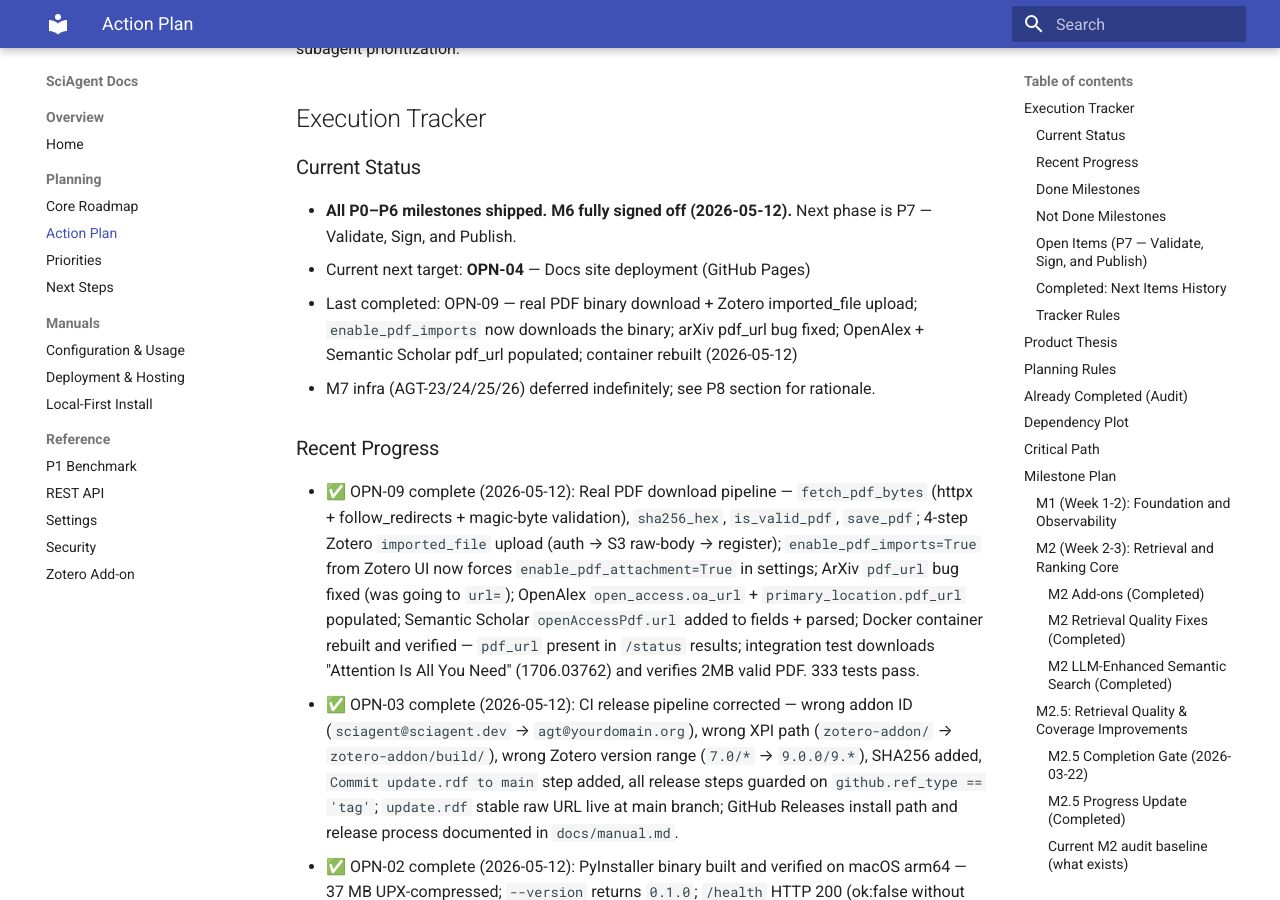
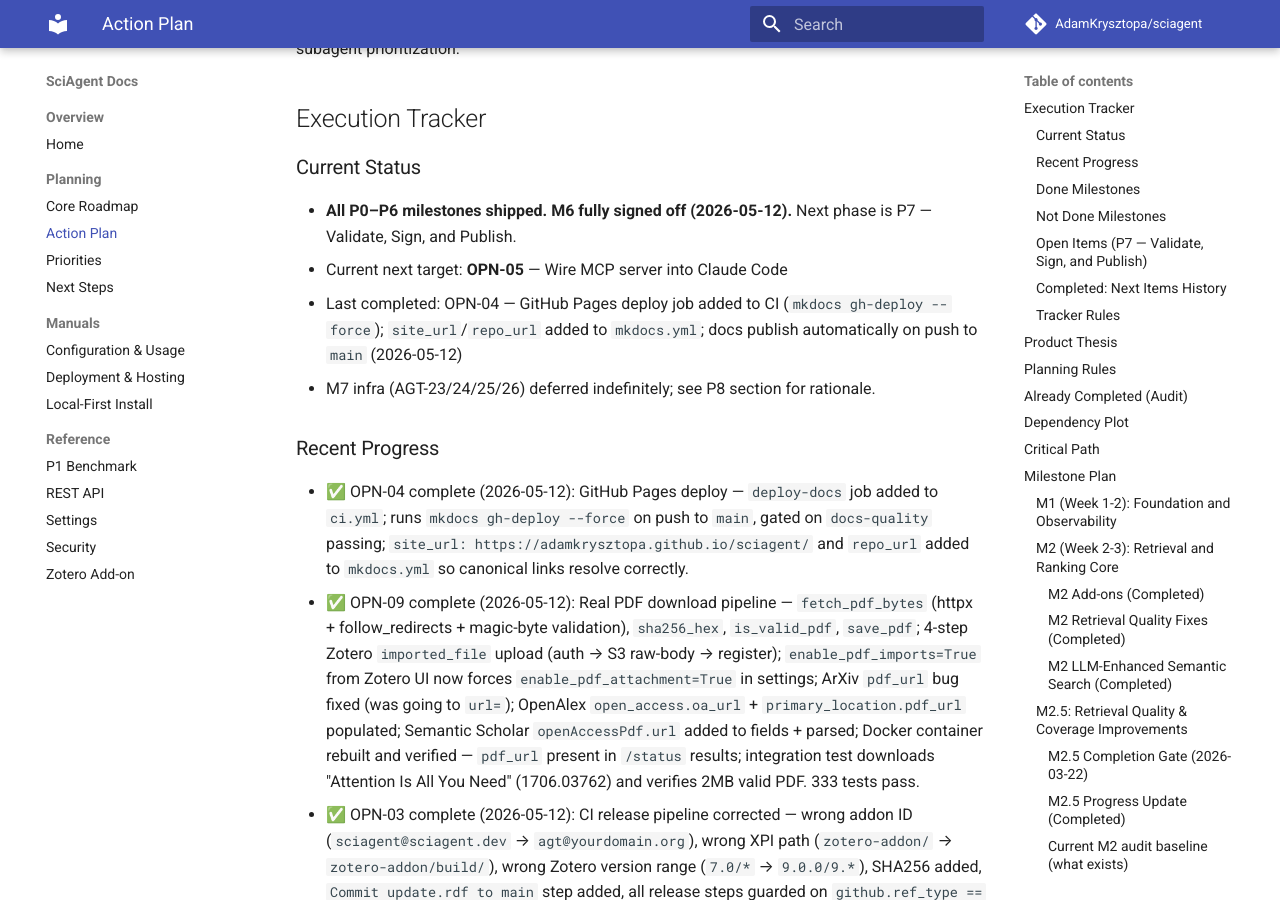
Before and after one commit to AdamKrysztopa/sciagent, an MkDocs documentation site: the page built from docs/actionable-plan.md, in a window 1280 px wide and 900 px high, scrolled down 288 px. Built offline with MkDocs 1.6.1 and Material for MkDocs 9.7.7, drawn with Linux system fonts in a browser that asks for light colours; comment, search, counter and statistics services are not loaded; some of the changed text lies outside the part shown.

Commit message:
feat(ci): add GitHub Pages deployment job to CI for automatic documentation publishing

```diff
--- a/docs/actionable-plan.md
+++ b/docs/actionable-plan.md
@@ -12,12 +12,13 @@ This document is synthesized from [core.md](core.md), [settings.md](settings.md)
 ### Current Status
 
 - **All P0–P6 milestones shipped. M6 fully signed off (2026-05-12).** Next phase is P7 — Validate, Sign, and Publish.
-- Current next target: **OPN-04** — Docs site deployment (GitHub Pages)
-- Last completed: OPN-09 — real PDF binary download + Zotero imported_file upload; `enable_pdf_imports` now downloads the binary; arXiv pdf_url bug fixed; OpenAlex + Semantic Scholar pdf_url populated; container rebuilt (2026-05-12)
+- Current next target: **OPN-05** — Wire MCP server into Claude Code
+- Last completed: OPN-04 — GitHub Pages deploy job added to CI (`mkdocs gh-deploy --force`); `site_url`/`repo_url` added to `mkdocs.yml`; docs publish automatically on push to `main` (2026-05-12)
 - M7 infra (AGT-23/24/25/26) deferred indefinitely; see P8 section for rationale.
 
 ### Recent Progress
 
+- ✅ OPN-04 complete (2026-05-12): GitHub Pages deploy — `deploy-docs` job added to `ci.yml`; runs `mkdocs gh-deploy --force` on push to `main`, gated on `docs-quality` passing; `site_url: https://adamkrysztopa.github.io/sciagent/` and `repo_url` added to `mkdocs.yml` so canonical links resolve correctly.
 - ✅ OPN-09 complete (2026-05-12): Real PDF download pipeline — `fetch_pdf_bytes` (httpx + follow_redirects + magic-byte validation), `sha256_hex`, `is_valid_pdf`, `save_pdf`; 4-step Zotero `imported_file` upload (auth → S3 raw-body → register); `enable_pdf_imports=True` from Zotero UI now forces `enable_pdf_attachment=True` in settings; ArXiv `pdf_url` bug fixed (was going to `url=`); OpenAlex `open_access.oa_url` + `primary_location.pdf_url` populated; Semantic Scholar `openAccessPdf.url` added to fields + parsed; Docker container rebuilt and verified — `pdf_url` present in `/status` results; integration test downloads "Attention Is All You Need" (1706.03762) and verifies 2MB valid PDF. 333 tests pass.
 - ✅ OPN-03 complete (2026-05-12): CI release pipeline corrected — wrong addon ID (`sciagent@sciagent.dev` → `agt@yourdomain.org`), wrong XPI path (`zotero-addon/` → `zotero-addon/build/`), wrong Zotero version range (`7.0/*` → `9.0.0/9.*`), SHA256 added, `Commit update.rdf to main` step added, all release steps guarded on `github.ref_type == 'tag'`; `update.rdf` stable raw URL live at main branch; GitHub Releases install path and release process documented in `docs/manual.md`.
 - ✅ OPN-02 complete (2026-05-12): PyInstaller binary built and verified on macOS arm64 — 37 MB UPX-compressed; `--version` returns `0.1.0`; `/health` HTTP 200 (ok:false without creds, ok:true with); `POST /run` returns real paper search results; `serverManager.ts` spawn contract validated; manual added to `docs/manual.md` §Standalone Binary; stale spec example in `docs/local-first.md` corrected.
@@ -78,7 +79,7 @@ This document is synthesized from [core.md](core.md), [settings.md](settings.md)
 | OPN-01 | ~~Live Zotero 9 desktop smoke test — install unsigned XPI in actual Zotero 9.x, run search→filter→approve→write, check off `docs/manual.md` checklist~~ **DONE 2026-05-12** — both `uvicorn` and Docker container confirmed | ~2h    | M6 sign-off ✓ |
 | OPN-02 | ~~**PyInstaller binary build** — run `pyinstaller build/sciagent-server.spec`, verify the produced binary starts and responds to `/health` on macOS-arm64; validate `serverManager.ts` spawning~~ **DONE 2026-05-12** — 37 MB arm64 binary verified; manual added to `docs/manual.md` | ~0.5d  | SCI-0604 final mile ✓ |
 | OPN-03 | ~~**XPI signing + update.rdf** — publish unsigned XPI to GitHub Releases; generate `update.rdf` with correct `em:version` and download URL at a stable raw URL; document Zotero 9 self-signed install path~~ **DONE 2026-05-12** — CI pipeline fixed; stable update_url live; release process documented | ~0.5d  | ZAP-11 completion ✓ |
-| OPN-04 | **Docs site deployment** — add GitHub Pages deploy job to CI (`mkdocs gh-deploy`) so docs are publicly browsable on push to `main` | ~0.25d | Public docs |
+| OPN-04 | ~~**Docs site deployment** — add GitHub Pages deploy job to CI (`mkdocs gh-deploy`) so docs are publicly browsable on push to `main`~~ **DONE 2026-05-12** — `deploy-docs` job in `ci.yml` runs `mkdocs gh-deploy --force` on push to `main`, gated on `docs-quality`; `site_url`/`repo_url` added to `mkdocs.yml` | ~0.25d | Public docs ✓ |
 | OPN-05 | **Wire MCP server into Claude Code** — add `agt.mcp_server` entry to `.claude/settings.json` so `search_papers`, `list_watches`, `get_session`, and `library_doctor` are available as tools in this session | ~0.25d | MCP usability |
 | OPN-06 | **SCI-0102 external baseline comparison** — run the 22-query benchmark panel against OpenAlex direct, Semantic Scholar direct, and a ChatGPT web-search baseline; report delta vs SciAgent default; publish in `docs/benchmark.md` | ~1d    | P1 gap |
 | OPN-07 | **Retrieval recall for TS-02/BIO-01/BIO-04** — three benchmark queries still below reviewed baseline due to external API depth limits; test whether `AGT_SEARCH_MAX_PAGES=2` or additional source tuning recovers them | ~0.5d  | P1 gap |
--- a/mkdocs.yml
+++ b/mkdocs.yml
@@ -1,5 +1,8 @@
 site_name: SciAgent Docs
 site_description: SciAgent documentation site built from Markdown sources in the repository.
+site_url: https://adamkrysztopa.github.io/sciagent/
+repo_url: https://github.com/AdamKrysztopa/sciagent
+repo_name: AdamKrysztopa/sciagent
 docs_dir: docs
 theme:
   name: material
```
Also changed, not shown: 2 other files.
